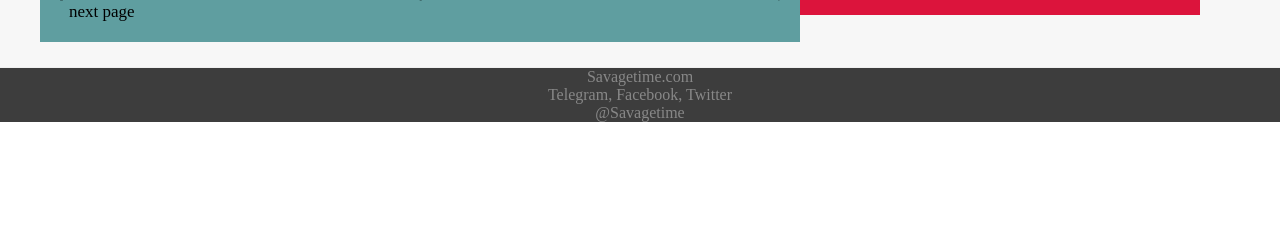
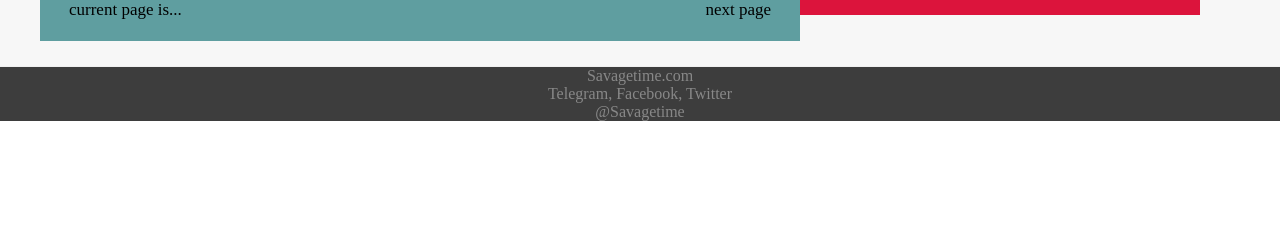
Before and after one commit to robinsonweng/savagetime, a Django app: page / in a window 1280 px wide. Shown: the part 255-495 px from the top of the page. Run offline with Django 3.2, Linux system fonts and the light colour scheme; data that the repository does not hold is empty.

Commit message:
Make paginate info & paginate button horizontal align

```diff
--- a/savagetime/templates/home/index.html
+++ b/savagetime/templates/home/index.html
@@ -41,9 +41,11 @@
                             {% endfor %}
                         </tbody>
                     </table>
+                    <div class="table-info">
+                        <div class="paginate info">current page is...</div>
+                        <div class="paginate button">next page</div>
+                    </div>
                 </div>
-                <div class="table-info"> current page is...</div>
-                <div class="paginate">next page</div>
             </div>
         </div>
     </article>
```
